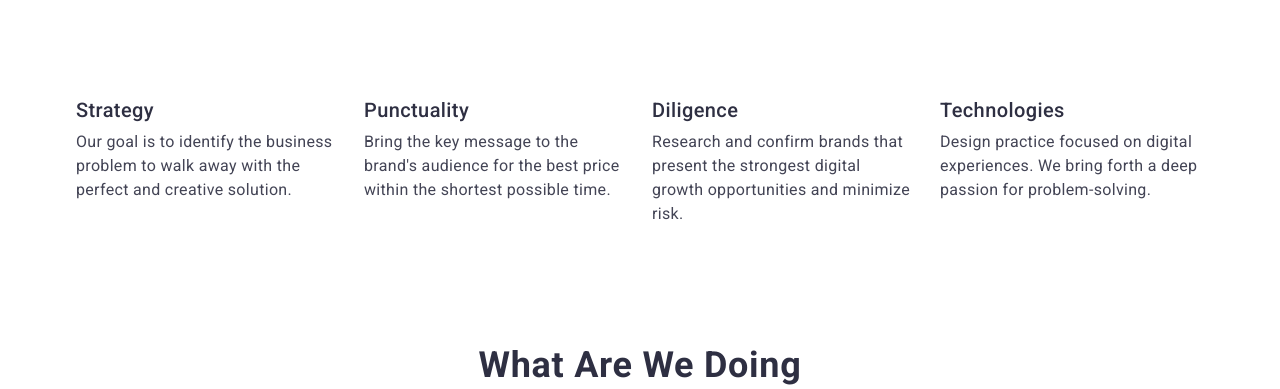
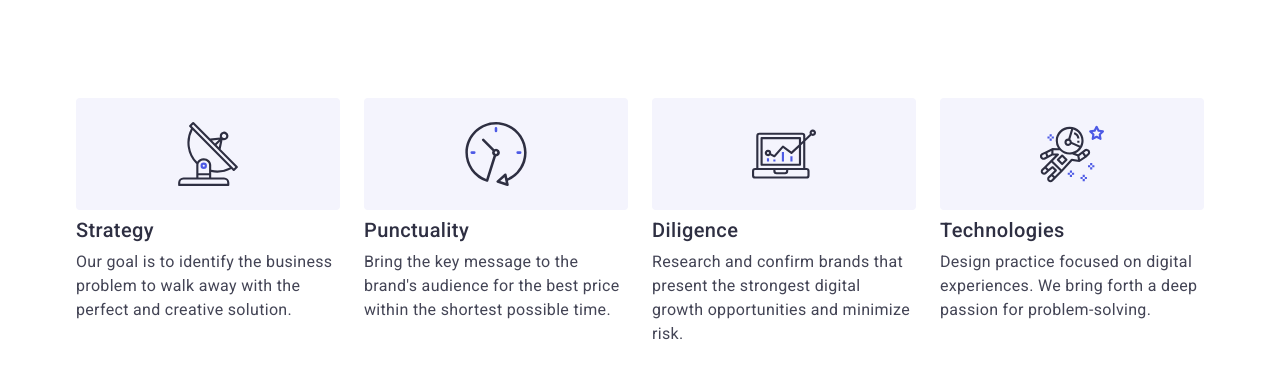
Before and after one commit to VarshavetsAleksandr/-goit-markup-hw-04, a plain HTML site: page index.html in a window 1280 px wide. Shown: the part 695-1084 px from the top of the page. Drawn offline with nearby package versions, Linux system fonts and the light colour scheme.

Commit message:
home-work 04

```diff
--- a/css/styles.css
+++ b/css/styles.css
@@ -40,6 +40,10 @@
   |============================
 */
 img {
+    display: block;
+}
+
+svg {
     display: block;
 }
 
@@ -328,6 +332,27 @@ body {
     gap: 24px;
 }
 
+.advantages-wrapper {
+    display: flex;
+    flex-wrap: wrap;
+    flex-direction: column;
+    align-items: center;
+
+}
+
+.advantages-icon {
+    box-sizing: content-box;
+    padding-top: 24px;
+    padding-bottom: 24px;
+    padding-left: 100px;
+    padding-right: 100px;
+    margin-bottom: 8px;
+    background: var(--color-cloud);
+    border-radius: 4px;
+
+
+}
+
 .advantages-list-item {
     /* width: 264px; */
     /* width: calc((100% - (var(--indent) * (var(--item) - 1))) / var(--item)); */
@@ -337,6 +362,7 @@ body {
 
 .advantages-list-item-subtitle {
     margin-bottom: 8px;
+    margin-right: auto;
 }
 
 .advantages-list-item-desc {
@@ -493,7 +519,6 @@ body {
 .customers {
     padding-top: 120px;
     padding-bottom: 120px;
-    background-color: ;
 }
 
 .customer-title {
--- a/index.html
+++ b/index.html
@@ -71,13 +71,21 @@
           <h2 class="visually-hidden">Advantages</h2>
           <ul class="advantages-list list">
             <li class="advantages-list-item">
-              <h3 class="advantages-list-item-subtitle subtitle">Strategy</h3>
-              <p class="advantages-list-item-desc">
-                Our goal is to identify the business problem to walk away with the perfect and
-                creative solution.
-              </p>
+              <div class="advantages-wrapper">
+                <svg class="advantages-icon" width="64" height="64">
+                  <use href="./images/icons.svg#antenna"></use>
+                </svg>
+                <h3 class="advantages-list-item-subtitle subtitle">Strategy</h3>
+                <p class="advantages-list-item-desc">
+                  Our goal is to identify the business problem to walk away with the perfect and
+                  creative solution.
+                </p>
+              </div>
             </li>
             <li class="advantages-list-item">
+              <svg class="advantages-icon" width="64" height="64">
+                <use href="./images/icons.svg#clock"></use>
+              </svg>
               <h3 class="advantages-list-item-subtitle subtitle">Punctuality</h3>
               <p class="advantages-list-item-desc">
                 Bring the key message to the brand's audience for the best price within the shortest
@@ -85,6 +93,9 @@
               </p>
             </li>
             <li class="advantages-list-item">
+              <svg class="advantages-icon" width="64" height="64">
+                <use href="./images/icons.svg#diagram"></use>
+              </svg>
               <h3 class="advantages-list-item-subtitle subtitle">Diligence</h3>
               <p class="advantages-list-item-desc">
                 Research and confirm brands that present the strongest digital growth opportunities
@@ -92,6 +103,9 @@
               </p>
             </li>
             <li class="advantages-list-item">
+              <svg class="advantages-icon" width="64" height="64">
+                <use href="./images/icons.svg#astronaut"></use>
+              </svg>
               <h3 class="advantages-list-item-subtitle subtitle">Technologies</h3>
               <p class="advantages-list-item-desc">
                 Design practice focused on digital experiences. We bring forth a deep passion for
```
